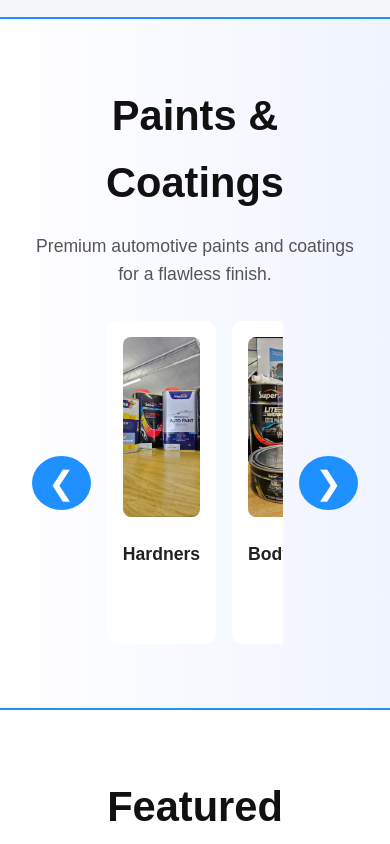
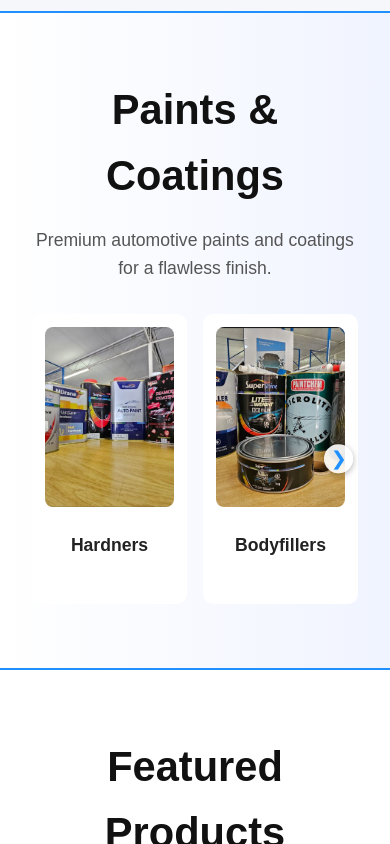
Before and after one commit to Esther8082/funmakautowebsite, a plain HTML site: page FRONT END/index.html in a window 390 px wide. Shown: the part 1438-2282 px from the top of the page. Drawn offline with Linux system fonts and the light colour scheme.

Commit message:
Updated product slider: responsive 3/2 cards, modern arrows, swipe support

```diff
--- a/FRONT END/css/style.css
+++ b/FRONT END/css/style.css
@@ -119,6 +119,7 @@ section {
     display: flex;
     align-items: center;
     gap: 1rem;
+    position: relative;
 }
 .slider-viewport {
     overflow: hidden;
@@ -126,7 +127,7 @@ section {
     touch-action: pan-y;
 }
 .product-card {
-    flex: 0 0 calc((100% - 3 * 2rem) / 4);
+    flex: 0 0 calc((100% - 2 * 2rem) / 3);
     background: #fff;
     padding: 1rem;
     border-radius: 10px;
@@ -166,32 +167,56 @@ section {
    ARROWS STYLE
 ================================= */
 .arrow {
-    background: #1e90ff;
-    color: #fff;
+    position: absolute;
+    top: 50%;
+    transform: translateY(-50%);
+    z-index: 20;
+    background: rgba(255, 255, 255, 0.9); /* semi-transparent */
+    color: #1e90ff;
     border: none;
-    font-size: 2rem;
+    font-size: 1.5rem; /* small, clean */
+    padding: 0.4rem 0.7rem;
+    border-radius: 50%;
     cursor: pointer;
-    padding: 0.5rem 1rem;
-    border-radius: 50%;
-    transition: 0.3s;
+    box-shadow: 0 2px 6px rgba(0,0,0,0.3);
+    transition: background 0.3s, color 0.3s;
 }
 
-    .arrow:hover {
-        background: #0b6fd6;
+    .arrow.left {
+        left: 0.3rem;
     }
 
-/* Mobile: show fewer per view if you want (optional) */
+    .arrow.right {
+        right: 0.3rem;
+    }
+    .arrow:hover {
+
+        background: rgba(30, 144, 255, 0.3); /* subtle blue hover */
+        color: #0b6fd6;
+    }
+    /* Hide arrows when disabled */
+    .arrow:disabled {
+        display: none;
+    }
+
+/* ===============================
+   MOBILE / TABLET MEDIA QUERY
+================================= */
 @media (max-width: 768px) {
     .product-card {
-        flex: 0 0 calc((100% - 1 * 1rem) / 2); /* 2 per view on mobile */
-        /* adjust gap if needed */
+        flex: 0 0 calc((100% - 1 * 1rem) / 2); /* 2 cards per view */
+        padding: 0.8rem;
     }
 
     .product-grid {
-        gap: 1rem;
+        gap: 1rem; /* smaller gap on mobile */
+    }
+
+    .arrow {
+        font-size: 1.2rem;
+        padding: 0.2rem 0.4rem; /* smaller arrows on mobile */
     }
 }
-
     /* ===============================
    FEATURED PRODUCTS SECTION
 ================================= */
--- a/FRONT END/js/script.js
+++ b/FRONT END/js/script.js
@@ -33,7 +33,7 @@ document.addEventListener('DOMContentLoaded', () => {
     const left = document.querySelector('#paints .arrow.left');
     const right = document.querySelector('#paints .arrow.right');
 
-    const cardsPerView = 4;
+    const cardsPerView = 3;
     let currentPage = 0;
     const totalPages = Math.ceil(cards.length / cardsPerView);
 
```
Lines whose indentation alone changed are shown as unchanged.
